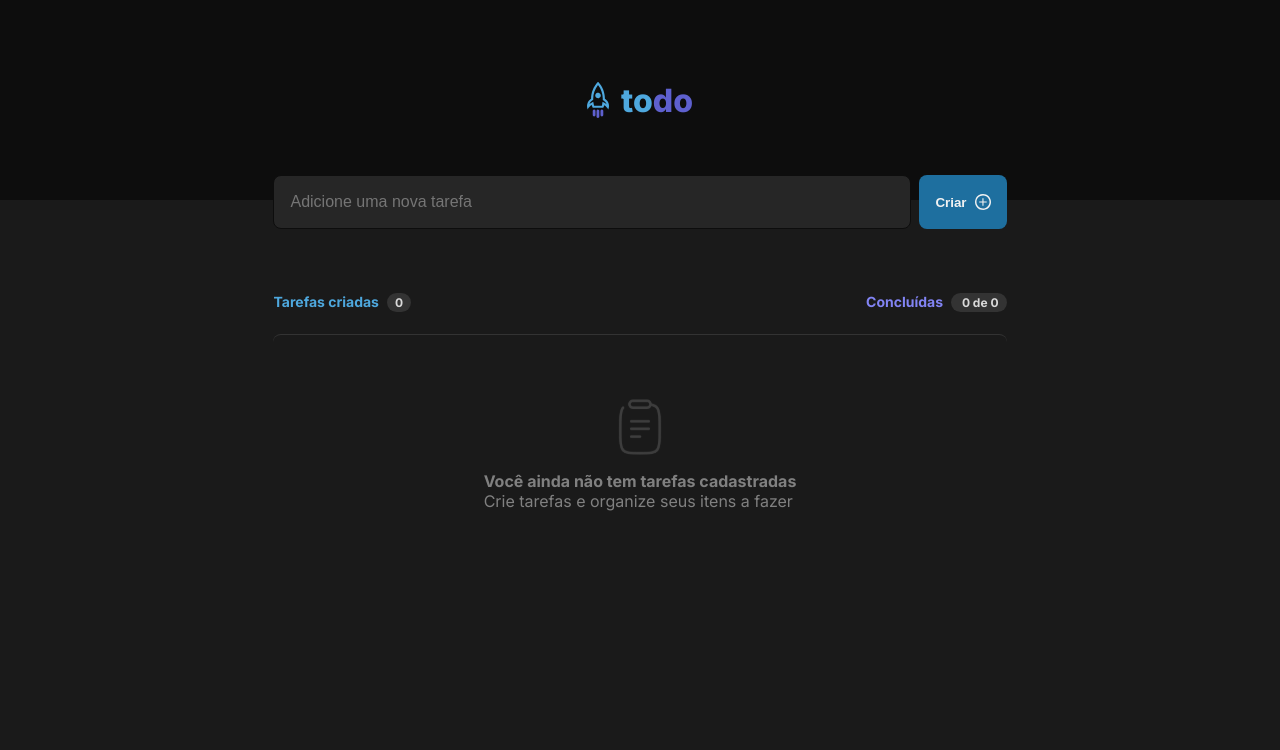
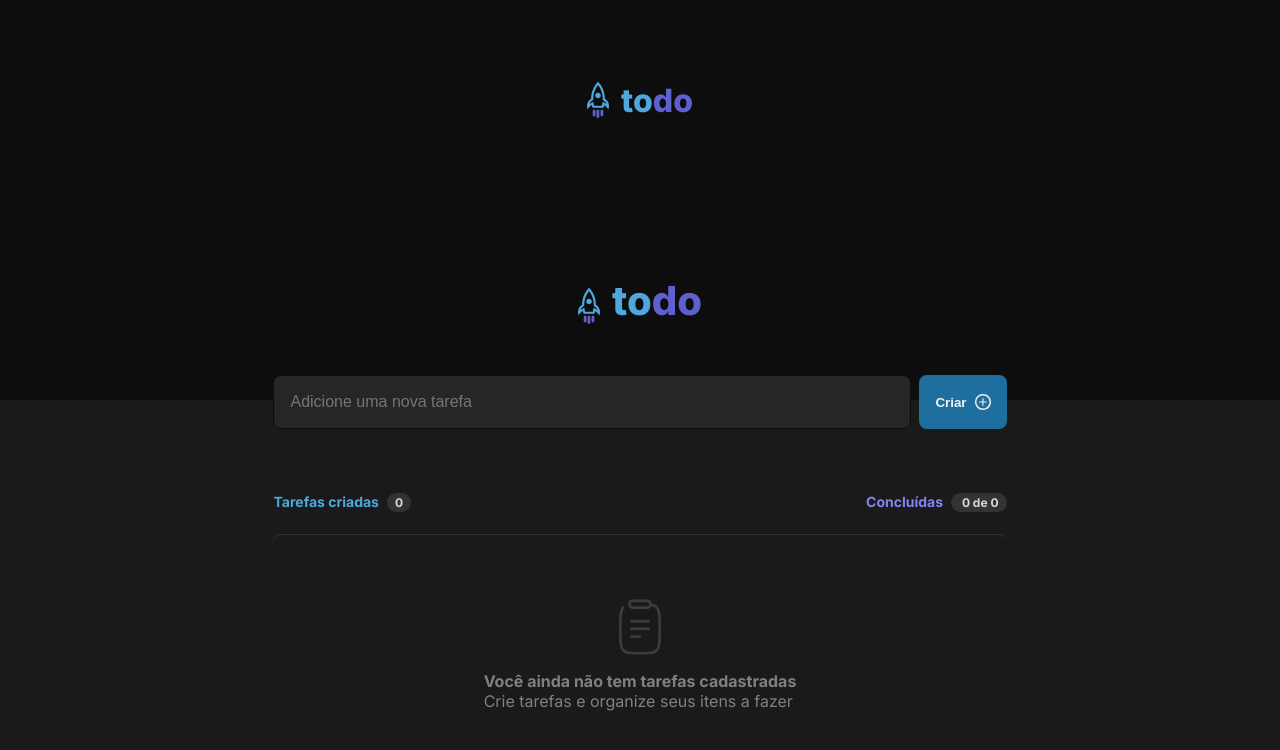
Before and after one commit to PabloRafael-coder/Ignite-reactjs-challenge-01-todo-list, a React (Vite) app: page / in a window 1280 px wide. Shown: the top 750 px of the page. Built offline with nearby package versions, Linux system fonts and the light colour scheme; the HTML template or start-up script is replaced by a standard one.

Commit message:
refactor: Extrair o header para um componente separado

```diff
--- a/src/App.tsx
+++ b/src/App.tsx
@@ -7,8 +7,8 @@ import plus from './assets/plus.svg';
 import clipboard from './assets/Clipboard.svg'
 
 import styles from './App.module.css'
-import "./global.css"
-
+import './global.css'
+import { Header } from './components/Header'
 
 interface Tasks {
   id: string;
@@ -70,6 +70,7 @@ function App() {
         <h1 className={styles.headerTitle}>to<span>do</span></h1>
       </header>
       <main>
+      <Header />
         <section>
           <form
             onSubmit={handleCreateNewTask}
--- /dev/null
+++ b/src/components/Header.module.css
@@ -0,0 +1,38 @@
+.headerContainer {
+  display: flex;
+  justify-content: center;
+  align-items: center;
+  gap: 12px;
+  height: 12.5rem;
+  background: var(--gray-700);
+  width: 100%;
+}
+
+.headerContent {
+  display: inline-flex;
+  gap: 0.75rem;
+
+  img {
+    width: 22px;
+    height: 36px;
+
+    align-self: flex-end;
+  }
+}
+
+.textContainer {
+  line-height: 1.4;
+}
+
+.headerTitle {
+  font-weight: 800;
+  font-size: 2.5rem;
+  height: 3rem;
+
+  color: var(--blue);
+}
+
+.headerTitle span {
+  color: var(--purple-dark);
+  font-weight: 800;
+}
--- /dev/null
+++ b/src/components/Header.tsx
@@ -0,0 +1,15 @@
+import rocket from './../assets/rocket.svg'
+import styles from './Header.module.css'
+
+export function Header() {
+  return (
+    <header className={styles.headerContainer}>
+      <div className={styles.headerContent}>
+        <img src={rocket} alt="imagem de um foguete" />
+        <h1 className={styles.headerTitle}>
+          to<span>do</span>
+        </h1>
+      </div>
+    </header>
+  )
+}
```
